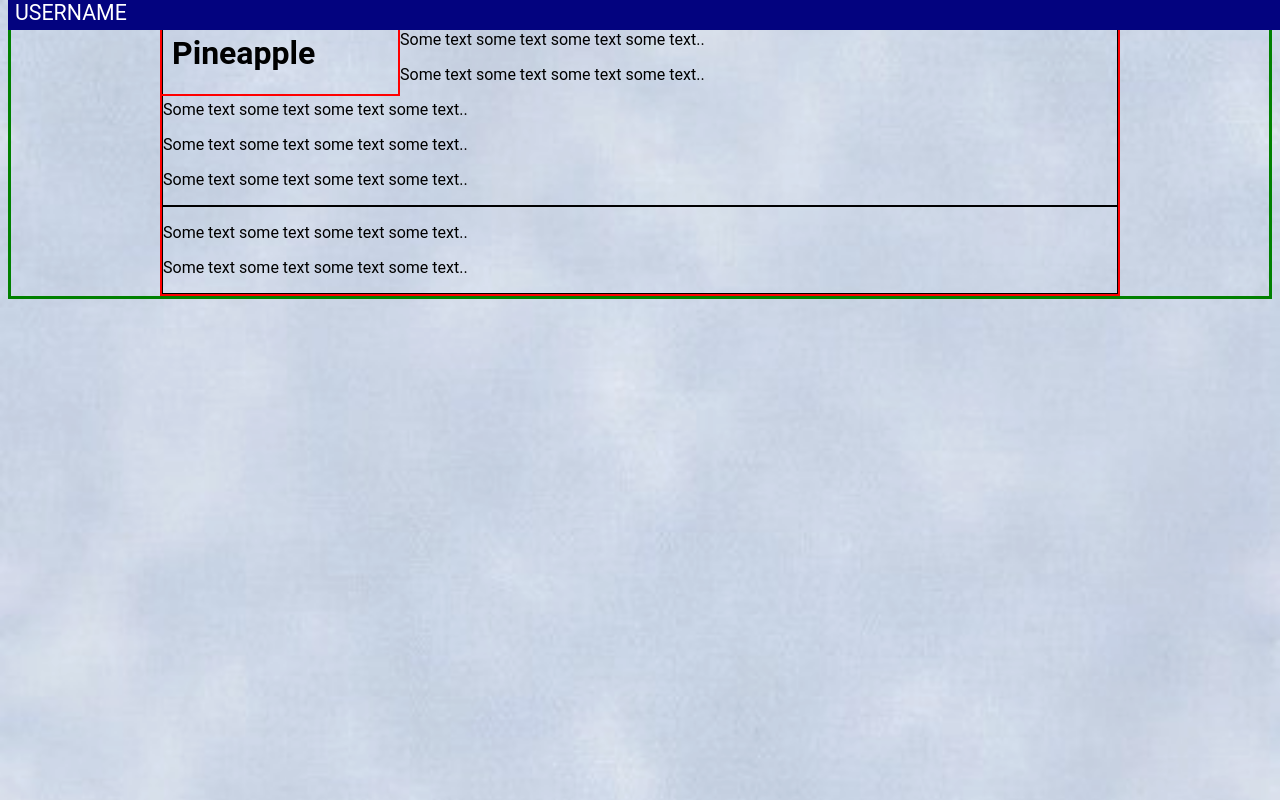
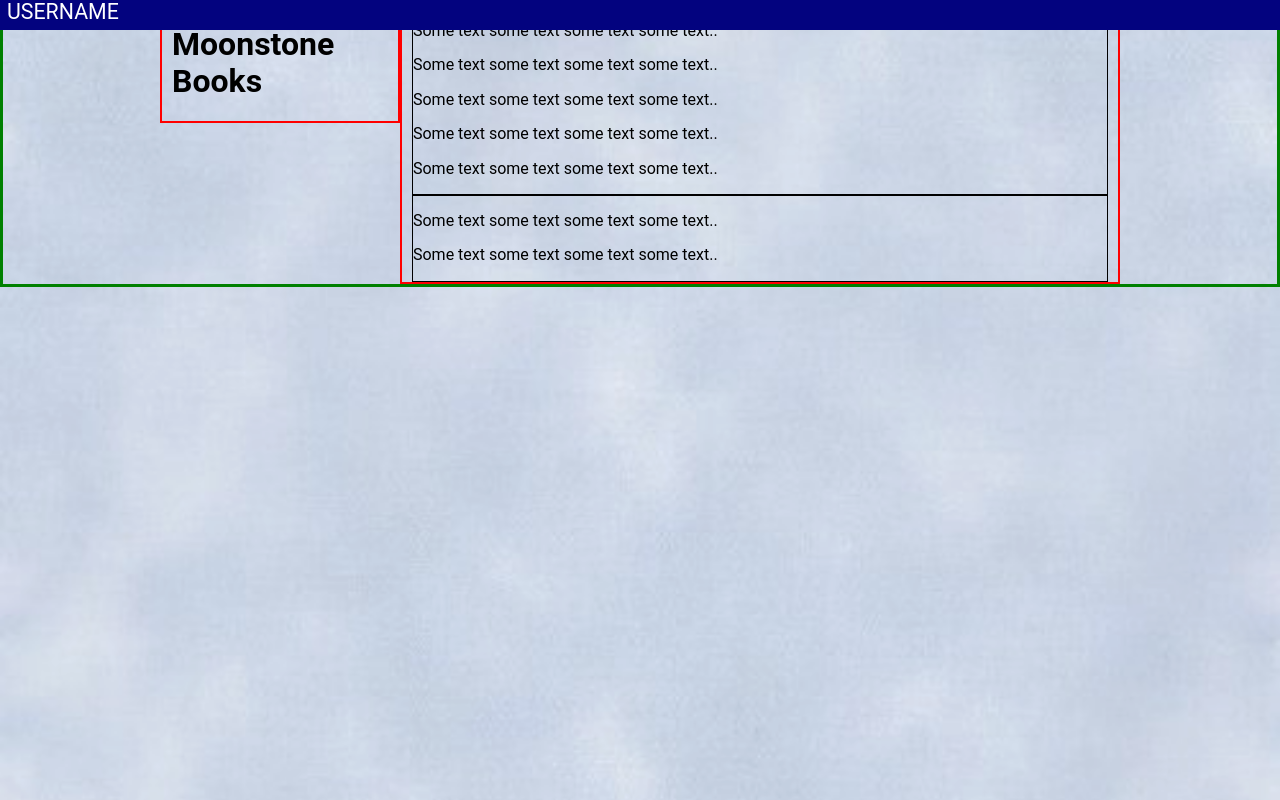
Before and after one commit to appliedFinance/Nodecap-DMS, a website: page Public/index.html in a window 1280 px wide. Drawn offline with nearby package versions, Linux system fonts and the light colour scheme.

Commit message:
Updated the grid

```diff
--- a/Public/grid.css
+++ b/Public/grid.css
@@ -17,13 +17,13 @@
   clear: both;
 }
 
-.col-3, .col-4, .col-6, .col-12 {
+.col-3, .col-4, .col-6, .col-9, .col-12 {
   float: left;
   padding-left: 1.04166666%;
   padding-right: 1.04166666%;
 }
 
-.col-3, .col-4, .col-6, .col-12 {
+.col-3, .col-4, .col-6, .col-9, .col-12 {
   width: 100%;
 }
 
@@ -40,6 +40,10 @@
     width: 50%;
   }
 
+  .col-9 {
+	  width: 75%;
+  }
+
   .col-12 {
     width: 100%;
   }
--- a/Public/index.html
+++ b/Public/index.html
@@ -3,23 +3,22 @@
 	<head>
 		<meta charset="utf-8">
 		<title>yats system</title>
-
+		<link rel="stylesheet" type="text/css" href="https://cdnjs.cloudflare.com/ajax/libs/normalize/4.1.1/normalize.min.css">
 		<meta name="viewport" content="width=device-width, initial-scale=1">
 		<link href="dms.css" rel="stylesheet" type="text/css" />
 		<link href="grid.css" rel="stylesheet" type="text/css" />
 
 	</head>
 	<body role="main">
-		<section name="TopBar">
 			<div class="top-info-bar">
 				<li><span class="user-name">USERNAME</span></li>
 			</div>
-		</section>
-		<div class="main">
+
+			<div class="main">
 			<div class="row">
 
 				<div class="col-3 border">
-					<h1>Pineapple</h1>
+					<h1>Moonstone Books</h1>
 					<div class="js-main-menu"></div>
 				</div>
 
@@ -31,8 +30,6 @@
 		</div>
 	</body>
 	<script
-			 src="https://code.jquery.com/jquery-3.3.1.min.js"
-	 integrity="sha256-FgpCb/KJQlLNfOu91ta32o/NMZxltwRo8QtmkMRdAu8="
-  crossorigin="anonymous"></script>
+		src="https://code.jquery.com/jquery-3.3.1.min.js" integrity="sha256-FgpCb/KJQlLNfOu91ta32o/NMZxltwRo8QtmkMRdAu8=" crossorigin="anonymous"></script>
 	<script src="dms.js"></script>
 </html>
```
